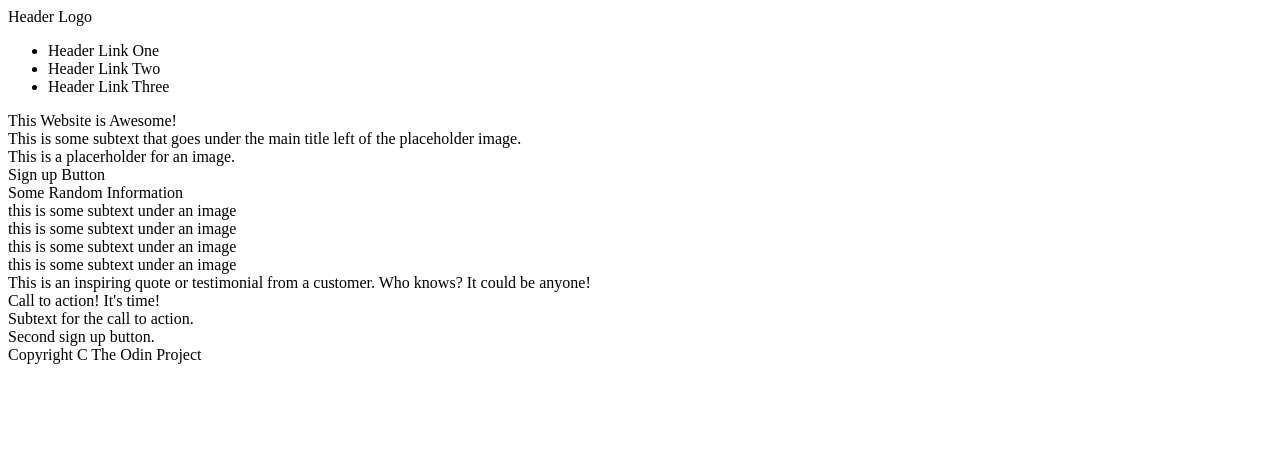
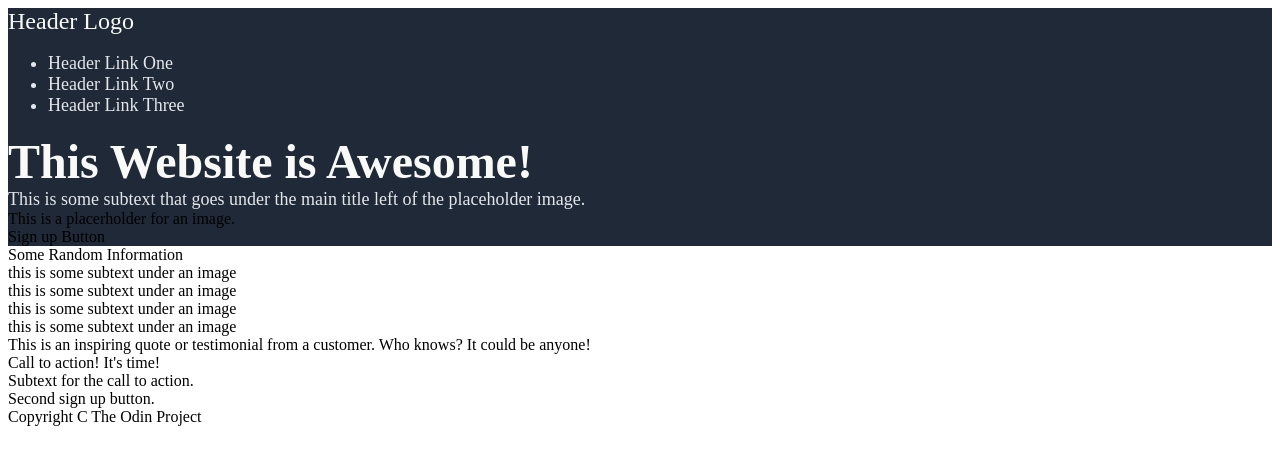
Before and after one commit to Will68WDev/TOP-Landing-Page, a plain HTML site: page index.html in a window 1280 px wide. Drawn offline with Linux system fonts and the light colour scheme.

Commit message:
Added div classes to header elements and began styling header.

```diff
--- a/index.html
+++ b/index.html
@@ -5,18 +5,19 @@
     <meta http-equiv="X-UA-Compatible" content="IE=edge">
     <meta name="viewport" content="width=device-width, initial-scale=1.0">
     <title>Landing Page</title>
+    <link rel="stylesheet" href="style.css">
 </head>
 <body>
     <div class="header">
-        <div>Header Logo</div>
-        <div><ul>
+        <div class="logo">Header Logo</div>
+        <div class="header-links"><ul>
             <li>Header Link One</li>
             <li>Header Link Two</li>
             <li>Header Link Three</li>
         </ul></div>
-        <div>This Website is Awesome!</div>
-        <div>This is some subtext that goes under the main title left of the placeholder image.</div>
-        <div>This is a placerholder for an image.</div>
+        <div class="hero-text">This Website is Awesome!</div>
+        <div class="hero-subtext">This is some subtext that goes under the main title left of the placeholder image.</div>
+        <div class="image-placeholder">This is a placerholder for an image.</div>
         <div>Sign up Button</div>
     </div>
     <div class="main-content-area">
--- a/style.css
+++ b/style.css
@@ -0,0 +1,19 @@
+.header {
+    background-color: #1F2937;
+}
+
+.logo {
+    font-size:24px;
+    color: #F9FAF8;
+}
+
+.hero-text {
+    font-size: 48px;
+    font-weight: 900;
+    color:#F9FAF8;
+}
+
+.hero-subtext, .header-links {
+    color: #E5E7EB;
+    font-size: 18px;
+}
```
